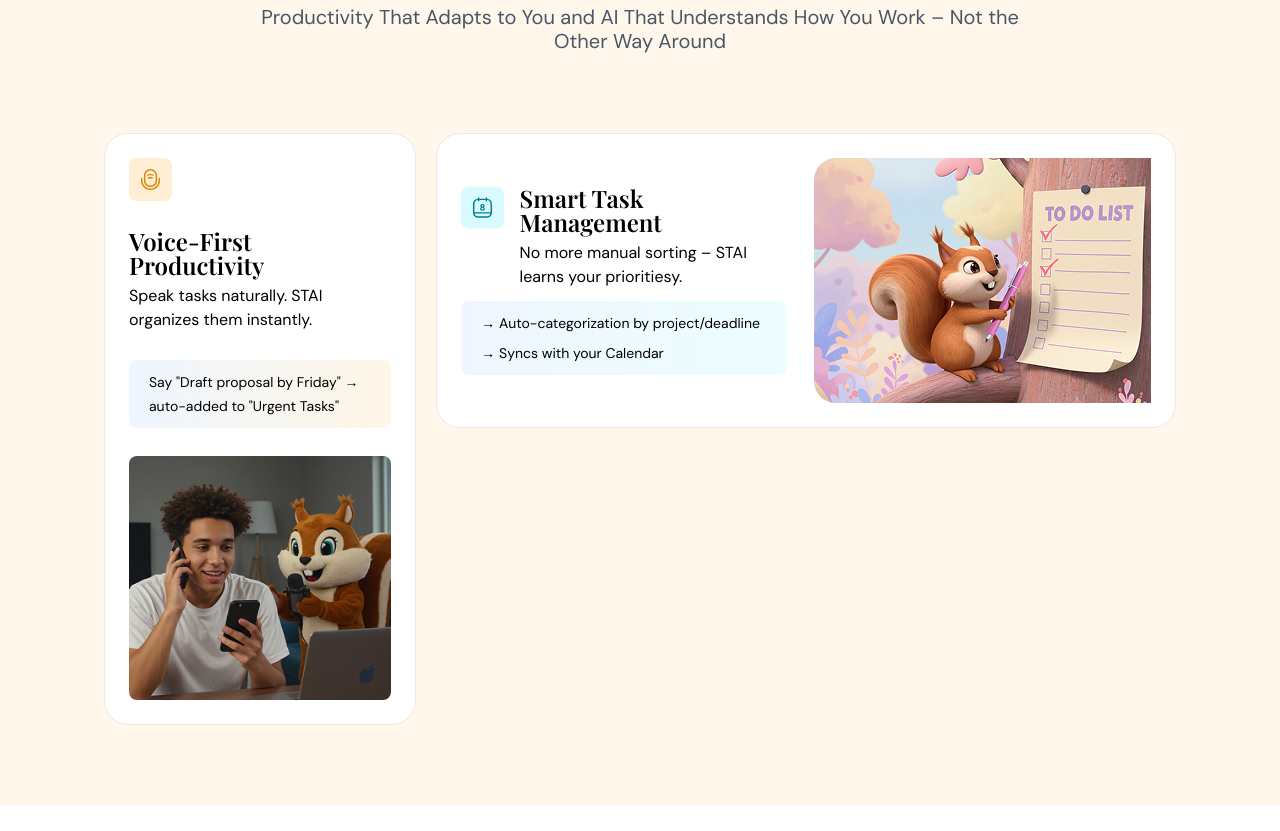
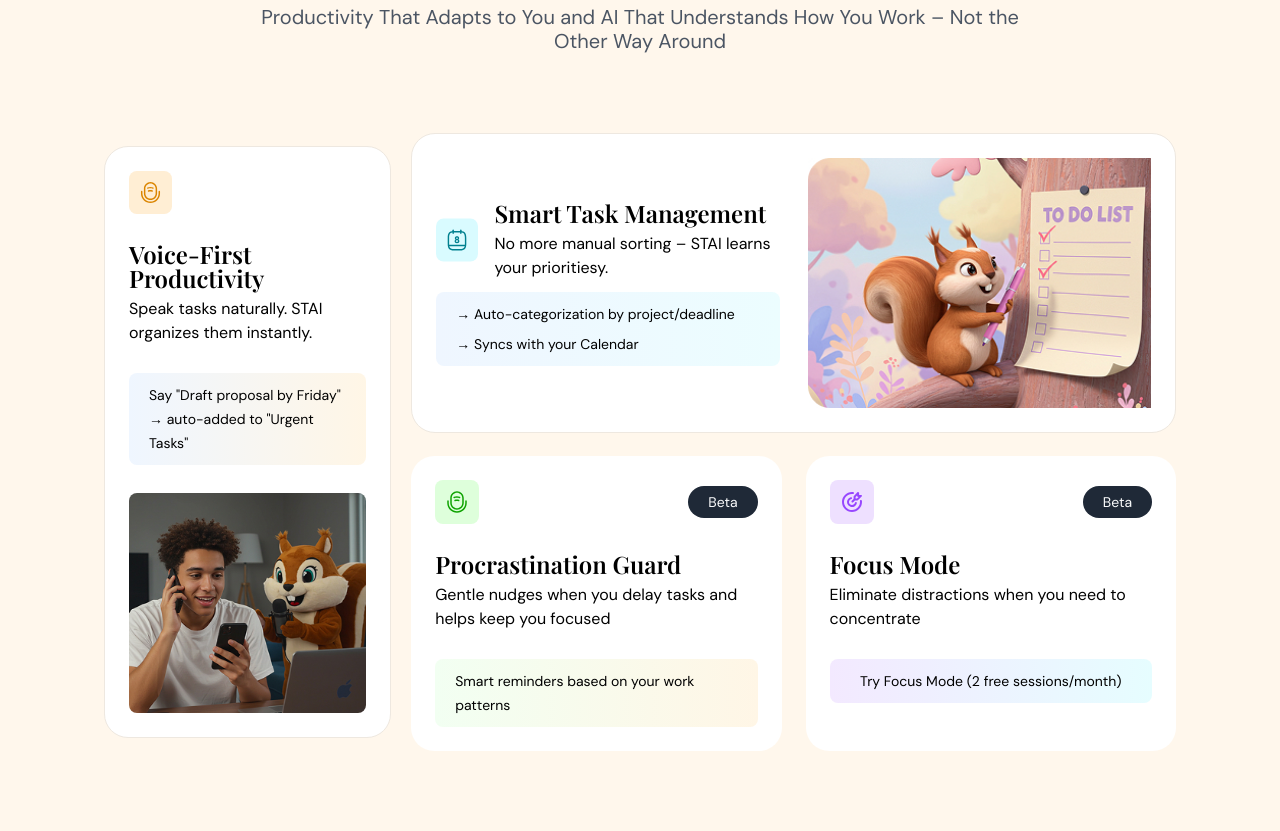
Before and after one commit to spanzyteo/STAI, a React (Vite) app: page / in a window 1280 px wide. Shown: the part 1840-2671 px from the top of the page. Before the commit the page ends 2645 px from the top, so only its background shows below. Built offline with nearby package versions, Linux system fonts and the light colour scheme; a web font is replaced by a local one.

Commit message:
modifications on ProductivitySection

```diff
--- a/index.html
+++ b/index.html
@@ -2,7 +2,7 @@
 <html lang="en">
   <head>
     <meta charset="UTF-8" />
-    <link rel="icon" type="image/svg+xml" href="/logo.png" />
+    <link rel="icon" type="image/svg+xml" href="/stai-logo.png" />
     <meta name="viewport" content="width=device-width, initial-scale=1.0" />
     <title>STAI</title>
   </head>
--- a/src/Components/Home/ProductivitySection.tsx
+++ b/src/Components/Home/ProductivitySection.tsx
@@ -10,8 +10,8 @@ const ProductivitySection = () => {
           Not the Other Way Around
         </p>
       </div>
-      <div className="flex flex-col lg:flex-row gap-[2.28rem] lg:gap-[1.25rem] mt-[2rem] lg:mt-[5rem]">
-        <div className="flex flex-col bg-[#FFF] w-full lg:w-[22.375rem] p-[1.15rem] lg:p-[1.5rem] gap-[1.34rem] lg:gap-[1.75rem] border border-[#EEE8E0] rounded-[1.5rem]">
+      <div className="flex flex-col xl:flex-row lg:items-center gap-[2.28rem] lg:gap-[1.25rem] mt-[2rem] lg:mt-[5rem]">
+        <div className="flex flex-col bg-[#FFF] w-full xl:w-[22.375rem] p-[1.15rem] lg:p-[1.5rem] gap-[1.34rem] lg:gap-[1.75rem] border border-[#EEE8E0] rounded-[1.5rem]">
           <img
             src="/speaker.svg"
             alt="speaker"
@@ -30,10 +30,10 @@ const ProductivitySection = () => {
           </p>
           <img src="/product1.jpg" alt="" className="rounded-[0.5rem]" />
         </div>
-        <div className="flex flex-col gap-[2.28] lg:gap-[1.44rem]">
-          <div className="flex lg:flex-row flex-col gap-[1.34rem] lg:gap-[1.75rem] bg-[#FFF] p-[1.15rem] lg:p-[1.5rem] items-start lg:items-center border border-[#EEE8E0] rounded-[1.5rem]">
-            <div className="flex flex-col gap-[1.34rem] lg:gap-[0.75rem]">
-              <div className="flex flex-col lg:flex-row gap-[1.34rem] lg:gap-[1rem]">
+        <div className="flex flex-col gap-[2.28rem] lg:gap-[1.44rem]">
+          <div className="flex xl:flex-row flex-col gap-[1.34rem] lg:gap-[1.75rem] bg-[#FFF] p-[1.15rem] lg:p-[1.5rem] items-start lg:items-center border border-[#EEE8E0] rounded-[1.5rem]">
+            <div className="flex flex-col gap-[1.34rem] lg:gap-[0.75rem] w-full">
+              <div className="flex flex-col lg:items-center lg:flex-row gap-[1.34rem] lg:gap-[1rem]">
                 <img
                   src="/calendar.svg"
                   alt="calender"
@@ -50,7 +50,7 @@ const ProductivitySection = () => {
               </div>
               <div className="flex flex-col py-[0.75rem] lg:py-[0.625rem] px-[1rem] lg:px-[0.75rem] justify-center items-start lg:items-center gap-[0.28rem] lg:gap-[0.375rem] self-stretch task-bg">
                 <div className="w-full lg:px-2">
-                  <p className="dm-sans text-[0.75rem] lg:text-[0.875rem] font-normal leading-[1.15rem] lg:leading-[1.5rem]">
+                  <p className="dm-sans text-[0.75rem] lg:text-[0.875rem] font-normal leading-[1.15rem] lg:leading-[1.5rem] whitespace-nowrap">
                     → Auto-categorization by project/deadline
                   </p>
                 </div>
@@ -61,7 +61,45 @@ const ProductivitySection = () => {
                 </div>
               </div>
             </div>
-            <img src="/product2.jpg" alt="" />
+            <img src="/product2.jpg" alt="" className="w-full"/>
+          </div>
+          <div className="flex flex-col lg:flex-row lg:gap-[1.5rem] gap-[2.28rem] lg:justify-between self-stretch">
+            <div className="bg-[#FFF] flex flex-col lg:p-[1.5rem] p-[1.146rem] gap-[1.3rem] lg:gap-[1.75rem] items-start rounded-[1.46rem] w-full">
+              <div className="flex items-center justify-between self-stretch">
+                <img src="/speaker1.svg" alt="speaker" />
+                <button className="bg-[#1F2937] rounded-[4.72rem] lg:rounded-[6.1875rem] py-[0.19rem] lg:py-[0.25rem] px-[0.955rem] lg:px-[1.25rem] text-gray-50 dm-sans text-[0.68rem] lg:text-[0.875rem] leading-[1.146rem] lg:leading-[1.5rem] font-normal">Beta</button>
+              </div>
+              <div className="flex flex-col gap-[0.33rem] lg:gap-[0.44rem]">
+                  <h1 className="playfair text-[1.25rem] lg:text-[1.5rem] font-medium md:font-semibold leading-[1.875rem] lg:leading-[1.5rem]">
+                    Procrastination Guard
+                  </h1>
+                  <p className="dm-sans text-[0.875rem] lg:text-[1rem] font-normal lg:leading-[1.5rem] leading-[1.125rem]">
+                   Gentle nudges when you delay tasks and helps keep you focused
+                  </p>
+              </div>
+              <p className="flex py-[0.75rem] lg:py-[0.62rem] px-[1rem] lg:px-[1.25rem] items-center justify-center dm-sans text-[0.75rem] lg:text-[0.875rem] font-normal leading-[1.4rem] lg:leading-[1.5rem] w-full voice1-bg">
+                Smart reminders based on your work patterns
+              </p>
+              <img src="/product3.jpg" alt="product" className="w-full rounded-[0.5rem] lg:hidden" />
+            </div>
+            <div className="bg-[#FFF] flex flex-col lg:p-[1.5rem] p-[1.146rem] gap-[1.3rem] lg:gap-[1.75rem] items-start rounded-[1.46rem] w-full">
+              <div className="flex items-center justify-between self-stretch">
+                <img src="/dart.svg" alt="speaker" />
+                <button className="bg-[#1F2937] rounded-[4.72rem] lg:rounded-[6.1875rem] py-[0.19rem] lg:py-[0.25rem] px-[0.955rem] lg:px-[1.25rem] text-gray-50 dm-sans text-[0.68rem] lg:text-[0.875rem] leading-[1.146rem] lg:leading-[1.5rem] font-normal">Beta</button>
+              </div>
+              <div className="flex flex-col gap-[0.33rem] lg:gap-[0.44rem]">
+                  <h1 className="playfair text-[1.25rem] lg:text-[1.5rem] font-medium md:font-semibold leading-[1.875rem] lg:leading-[1.5rem]">
+                    Focus Mode
+                  </h1>
+                  <p className="dm-sans text-[0.875rem] lg:text-[1rem] font-normal lg:leading-[1.5rem] leading-[1.125rem]">
+                    Eliminate distractions when you need to concentrate
+                  </p>
+              </div>
+              <p className="flex py-[0.75rem] lg:py-[0.62rem] px-[1rem] lg:px-[1.25rem] items-center justify-center dm-sans text-[0.75rem] lg:text-[0.875rem] font-normal leading-[1.4rem] lg:leading-[1.5rem] w-full dart-bg">
+                Try Focus Mode (2 free sessions/month)
+              </p>
+              <img src="/product4.png" alt="product" className="w-full rounded-[0.5rem] lg:hidden" />
+            </div>
           </div>
         </div>
       </div>
--- a/src/index.css
+++ b/src/index.css
@@ -50,3 +50,13 @@
   border-radius: 0.5rem;
   background: linear-gradient(90deg, #eff6ff 0%, #ecfdff 100%);
 }
+
+.voice1-bg {
+  border-radius: 0.5rem;
+  background: linear-gradient(90deg, #F2FFF2 0%, #FFF6E6 100%);
+}
+
+.dart-bg {
+  border-radius: 0.5rem;
+  background: linear-gradient(90deg, #F3E9FF 0%, #E6FDFF 100%);
+}
```
Also changed, not shown: public/stai-logo.png (added).
